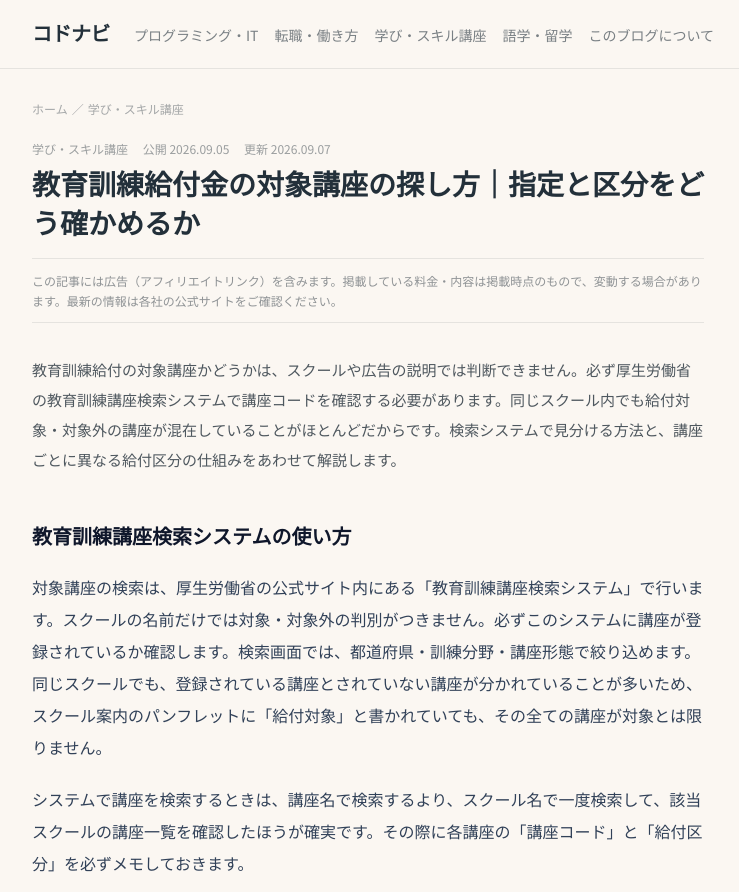
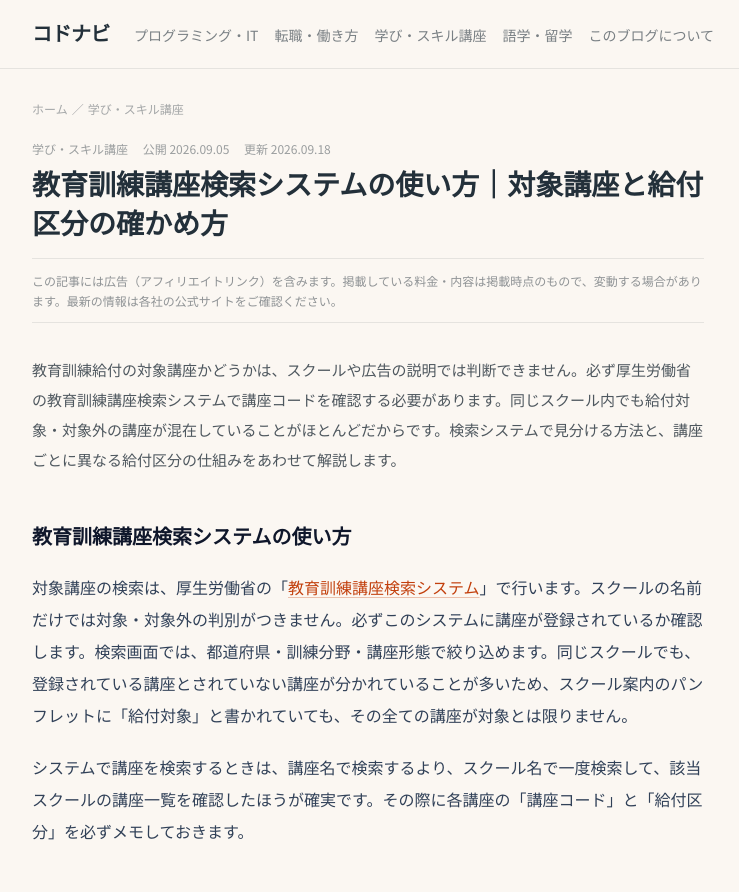
Before and after one commit to aech22/school-affiliate-blog, an Astro site: page /articles/kyufu-taisho-kouza-sagashikata in a window 1280 px wide. Shown: the top 892 px of the page, 112-851 px from the left. Built offline with nearby package versions, Linux system fonts and the light colour scheme; Astro itself is replaced by a stand-in of ours.

Commit message:
content: 対象講座の探し方の記事を検索システムの入口に寄せる（GSC実測: 3か月で表示205回・クリック0）
上位クエリが「教育訓練給付金 検索システム」「教育訓練講座検索システム」など
厚労省のシステムそのものを探す語だったのに、記事は公式URLへのリンクを持たず、
title も「探し方」で目的と合っていなかった。title/description を検索語に寄せ、
最初の H2 に公式の検索システムへのリンクを置いた。本文の数値は変更なし（gate 通過）。

Co-Authored-By: Claude Fable 5.1 <noreply@anthropic.com>

```diff
--- a/content/articles/kyufu-taisho-kouza-sagashikata.md
+++ b/content/articles/kyufu-taisho-kouza-sagashikata.md
@@ -1,8 +1,8 @@
 ---
-title: 教育訓練給付金の対象講座の探し方｜指定と区分をどう確かめるか
+title: 教育訓練講座検索システムの使い方｜対象講座と給付区分の確かめ方
 date: '2026-09-05'
-updated: '2026-09-07'
-description: 教育訓練給付の対象講座は教育訓練講座検索システムで確認する必要があります。スクール案内だけでは給付の可否が判断できない理由と、検索画面での区分の見分け方を説明します。
+updated: '2026-09-18'
+description: 教育訓練給付金の対象講座は、厚生労働省の教育訓練講座検索システムで講座コードと給付区分を確認します。システムの入口と、スクール名で引いて講座ごとの区分を見分ける手順、検索結果で控えておく項目をまとめました。
 category: 資格・スキル講座
 categorySlug: qualification
 type: guide
@@ -30,7 +30,7 @@ services:
 
 ## 教育訓練講座検索システムの使い方
 
-対象講座の検索は、厚生労働省の公式サイト内にある「教育訓練講座検索システム」で行います。スクールの名前だけでは対象・対象外の判別がつきません。必ずこのシステムに講座が登録されているか確認します。検索画面では、都道府県・訓練分野・講座形態で絞り込めます。同じスクールでも、登録されている講座とされていない講座が分かれていることが多いため、スクール案内のパンフレットに「給付対象」と書かれていても、その全ての講座が対象とは限りません。
+対象講座の検索は、厚生労働省の「[教育訓練講座検索システム](https://www.kyufu.mhlw.go.jp/kensaku/)」で行います。スクールの名前だけでは対象・対象外の判別がつきません。必ずこのシステムに講座が登録されているか確認します。検索画面では、都道府県・訓練分野・講座形態で絞り込めます。同じスクールでも、登録されている講座とされていない講座が分かれていることが多いため、スクール案内のパンフレットに「給付対象」と書かれていても、その全ての講座が対象とは限りません。
 
 システムで講座を検索するときは、講座名で検索するより、スクール名で一度検索して、該当スクールの講座一覧を確認したほうが確実です。その際に各講座の「講座コード」と「給付区分」を必ずメモしておきます。
 
```
